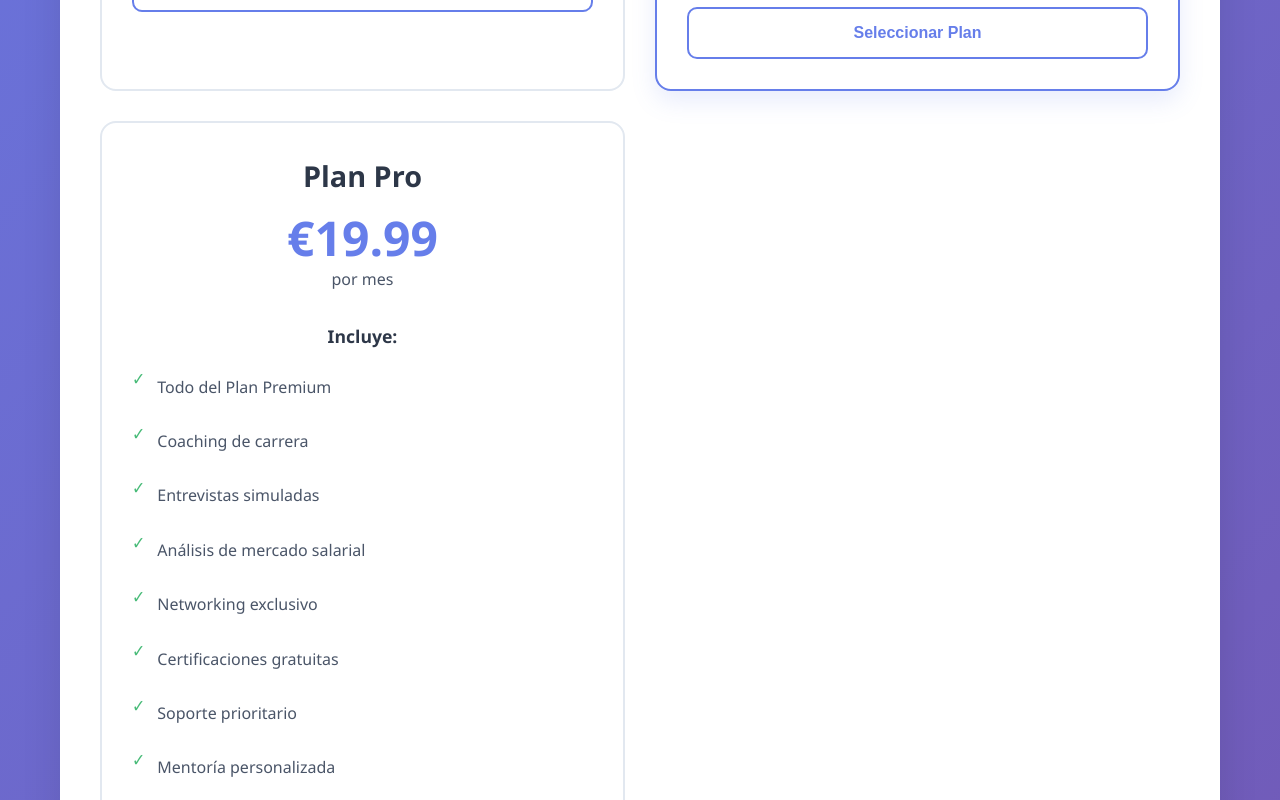
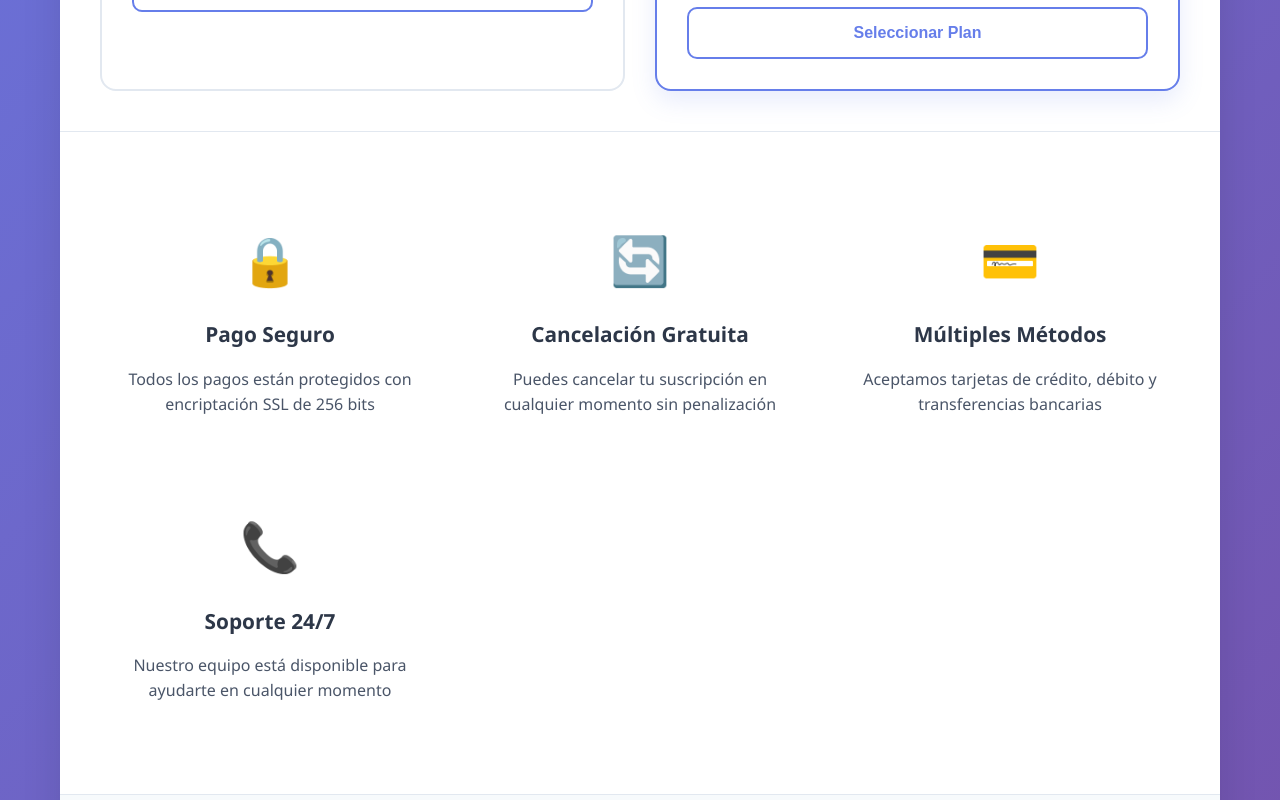
Before and after one commit to Mateo9804/JobBridge, a React (Create React App) app in the folder frontend/: page /pricing in a window 1280 px wide. Shown: the part 1260-2060 px from the top of the page. Built offline with nearby package versions, Linux system fonts and the light colour scheme.

Commit message:
Fix pricing page: functional toggle between user/company plans, only 2 plans each at .99/month

```diff
--- a/frontend/src/components/Pricing.css
+++ b/frontend/src/components/Pricing.css
@@ -59,12 +59,23 @@
   transition: all 0.3s ease;
   font-weight: 500;
   color: #4a5568;
+  user-select: none;
+}
+
+.toggle-option:hover {
+  background: rgba(102, 126, 234, 0.1);
+  color: #667eea;
 }
 
 .toggle-option.active {
   background: #667eea;
   color: white;
   box-shadow: 0 4px 12px rgba(102, 126, 234, 0.3);
+}
+
+.toggle-option.active:hover {
+  background: #5a67d8;
+  transform: translateY(-1px);
 }
 
 .success-message {
--- a/frontend/src/components/Pricing.js
+++ b/frontend/src/components/Pricing.js
@@ -6,6 +6,7 @@ import './Pricing.css';
 function Pricing() {
   const { user, isAuthenticated } = useAuth();
   const [selectedPlan, setSelectedPlan] = useState(null);
+  const [userType, setUserType] = useState('user'); // 'user' or 'company'
   const [loading, setLoading] = useState(false);
   const [success, setSuccess] = useState('');
   const [error, setError] = useState('');
@@ -32,38 +33,20 @@ function Pricing() {
     {
       id: 'company-pro',
       name: 'Plan Profesional',
-      price: '€29',
+      price: '$2.99',
       period: 'por mes',
       features: [
         'Ofertas ilimitadas',
-        'Ofertas destacadas (3 por mes)',
+        'Ofertas destacadas (5 por mes)',
         'Filtros avanzados de candidatos',
         'Reportes detallados',
         'Soporte prioritario',
         'Panel de administración avanzado',
-        'Integración con ATS',
-        'Análisis de candidatos'
+        'Análisis de candidatos',
+        'Notificaciones en tiempo real'
       ],
       limitations: [],
       popular: true
-    },
-    {
-      id: 'company-enterprise',
-      name: 'Plan Empresarial',
-      price: '€99',
-      period: 'por mes',
-      features: [
-        'Todo del Plan Profesional',
-        'Ofertas destacadas ilimitadas',
-        'Soporte 24/7',
-        'API personalizada',
-        'Consultoría especializada',
-        'Branding personalizado',
-        'Múltiples cuentas de usuario',
-        'Integración con HRIS'
-      ],
-      limitations: [],
-      popular: false
     }
   ];
 
@@ -87,9 +70,9 @@ function Pricing() {
       popular: false
     },
     {
-      id: 'user-premium',
-      name: 'Plan Premium',
-      price: '€9.99',
+      id: 'user-pro',
+      name: 'Plan Profesional',
+      price: '$2.99',
       period: 'por mes',
       features: [
         'Postulaciones ilimitadas',
@@ -103,26 +86,15 @@ function Pricing() {
       ],
       limitations: [],
       popular: true
-    },
-    {
-      id: 'user-pro',
-      name: 'Plan Pro',
-      price: '€19.99',
-      period: 'por mes',
-      features: [
-        'Todo del Plan Premium',
-        'Coaching de carrera',
-        'Entrevistas simuladas',
-        'Análisis de mercado salarial',
-        'Networking exclusivo',
-        'Certificaciones gratuitas',
-        'Soporte prioritario',
-        'Mentoría personalizada'
-      ],
-      limitations: [],
-      popular: false
     }
   ];
+
+  const handleUserTypeChange = (type) => {
+    setUserType(type);
+    setSelectedPlan(null);
+    setSuccess('');
+    setError('');
+  };
 
   const handlePlanSelect = (planId) => {
     setSelectedPlan(planId);
@@ -156,8 +128,7 @@ function Pricing() {
     }, 3000);
   };
 
-  const isCompany = user?.role === 'company';
-  const plans = isCompany ? companyPlans : userPlans;
+  const plans = userType === 'company' ? companyPlans : userPlans;
 
   return (
     <div className="pricing-page">
@@ -166,17 +137,23 @@ function Pricing() {
         <div className="pricing-hero">
           <h1>Planes y Precios</h1>
           <p className="hero-subtitle">
-            Elige el plan perfecto para tu {isCompany ? 'empresa' : 'carrera profesional'}
+            Elige el plan perfecto para tu {userType === 'company' ? 'empresa' : 'carrera profesional'}
           </p>
         </div>
 
         <div className="pricing-content">
           {/* Toggle para cambiar entre planes */}
           <div className="plan-toggle">
-            <div className={`toggle-option ${!isCompany ? 'active' : ''}`}>
+            <div
+              className={`toggle-option ${userType === 'user' ? 'active' : ''}`}
+              onClick={() => handleUserTypeChange('user')}
+            >
               <span>👤 Planes para Usuarios</span>
             </div>
-            <div className={`toggle-option ${isCompany ? 'active' : ''}`}>
+            <div
+              className={`toggle-option ${userType === 'company' ? 'active' : ''}`}
+              onClick={() => handleUserTypeChange('company')}
+            >
               <span>🏢 Planes para Empresas</span>
             </div>
           </div>
```
